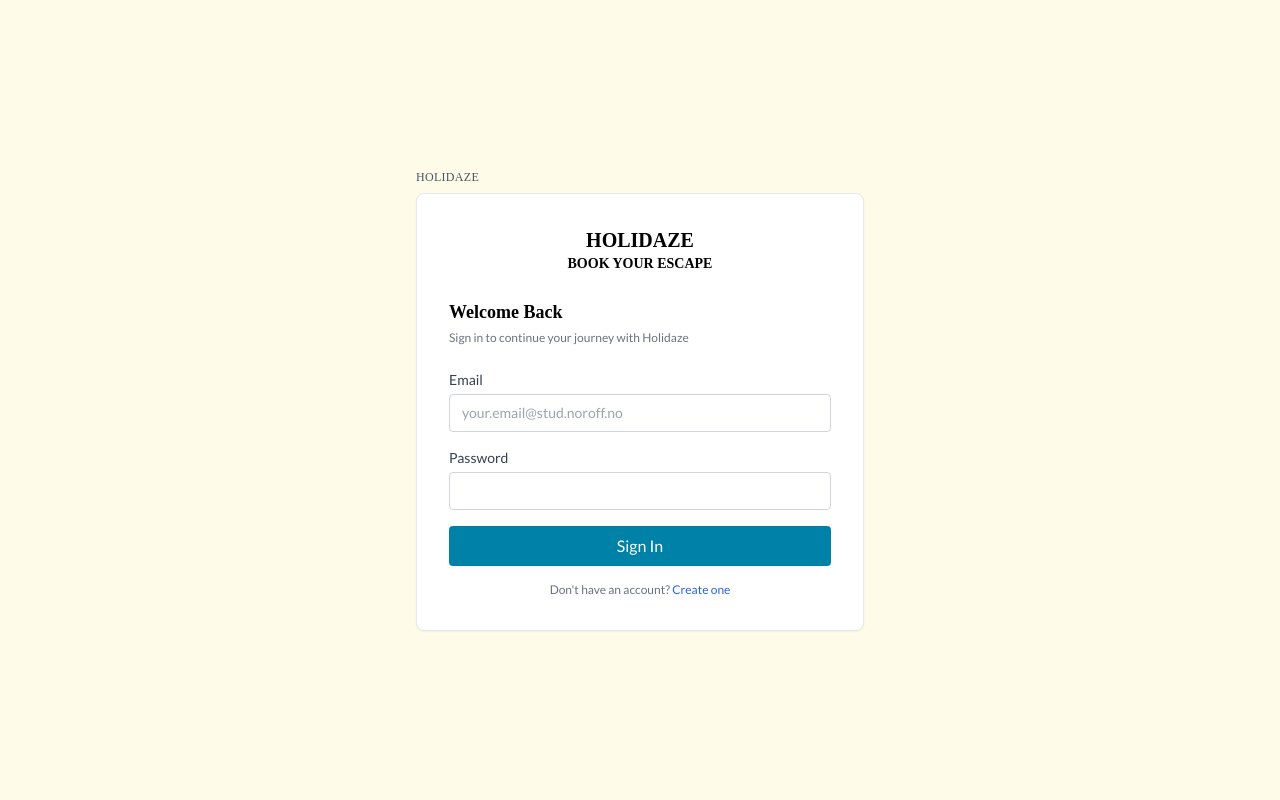
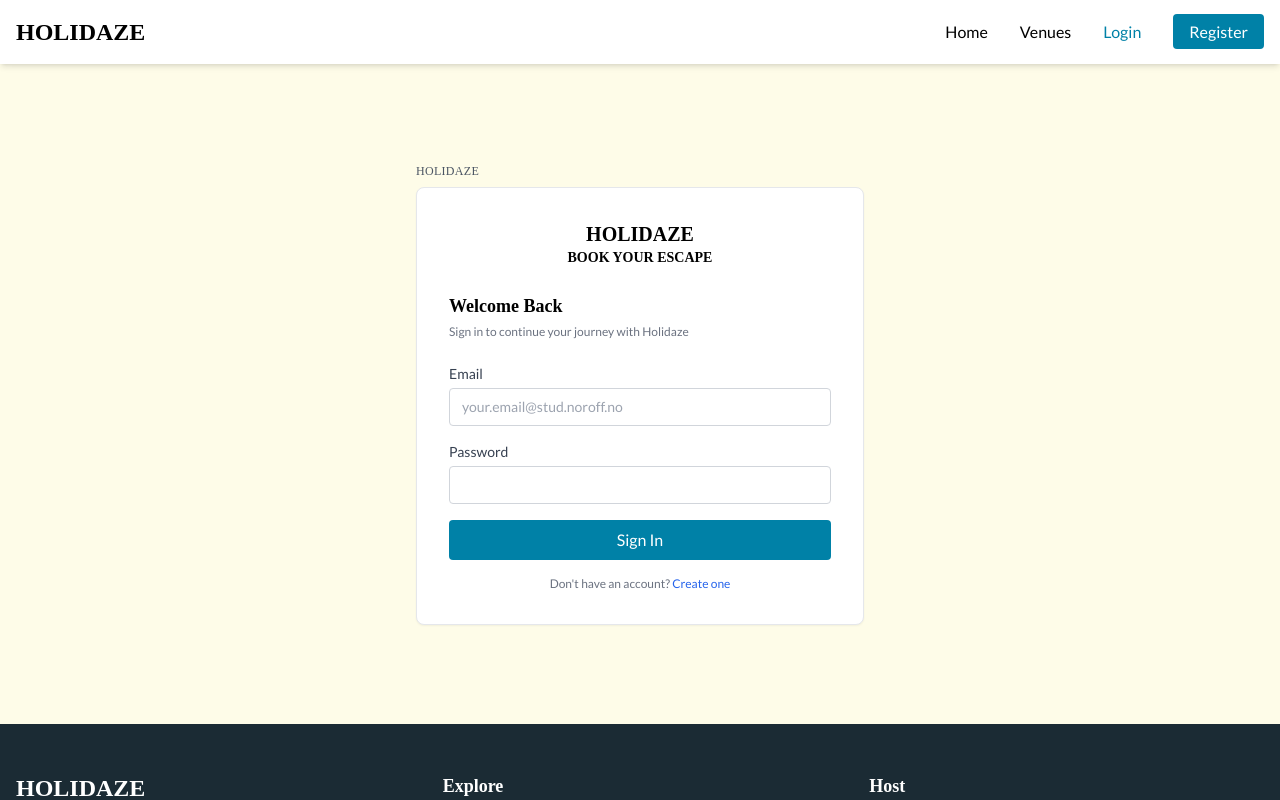
Before and after one commit to RosarioBA/holidaze-booking-app, a React (Vite) app: page /login in a window 1280 px wide. Shown: the top 800 px of the page. Built offline with nearby package versions, Linux system fonts and the light colour scheme; a web font is replaced by a local one.

Commit message:
Fix login background on large screens

```diff
--- a/src/pages/auth/LoginPage.tsx
+++ b/src/pages/auth/LoginPage.tsx
@@ -140,7 +140,7 @@ const LoginPage: React.FC = () => {
   };
 
   return (
-    <div className="min-h-screen flex items-center justify-center bg-yellow-50 px-4">
+    <div className="min-h-full flex items-center justify-center bg-yellow-50 px-4" style={{minHeight: 'calc(100vh - 140px)'}}>
       <div className="w-full max-w-md">
         <div className="mb-2 text-xs uppercase tracking-wide text-gray-600 font-averia">HOLIDAZE</div>
         <div className="bg-white p-8 rounded-lg shadow-sm border border-gray-200">
--- a/src/routes/AppRoutes.tsx
+++ b/src/routes/AppRoutes.tsx
@@ -107,7 +107,7 @@ const AppRoutes = () => {
       <Route path="/venues" element={<ConditionalLayout><VenuesPage /></ConditionalLayout>} />
       <Route path="/venues/:id" element={<ConditionalLayout><VenueDetailPage /></ConditionalLayout>} />
       <Route path="/profiles/:name" element={<ConditionalLayout><ProfileViewPage /></ConditionalLayout>} />
-      <Route path="/login" element={isAuthenticated ? <DashboardRedirect /> : <LoginPage />} />
+      <Route path="/login" element={isAuthenticated ? <DashboardRedirect /> : <Layout><LoginPage /></Layout>} />
       <Route path="/register" element={isAuthenticated ? <DashboardRedirect /> : <Layout><RegisterPage /></Layout>} />
       <Route path="/dashboard" element={<DashboardRedirect />} />
       <Route path="/my-trips" element={<Navigate to="/customer/trips" replace />} />
```
